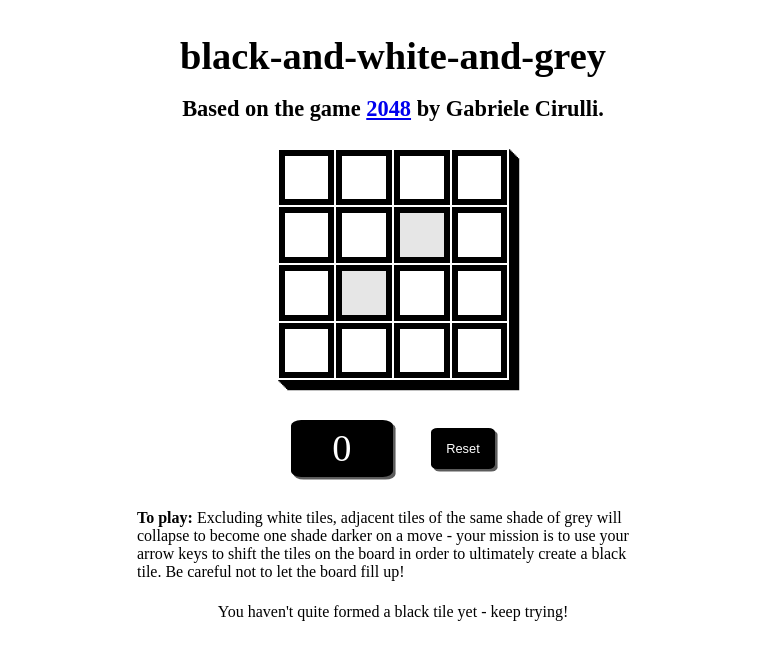
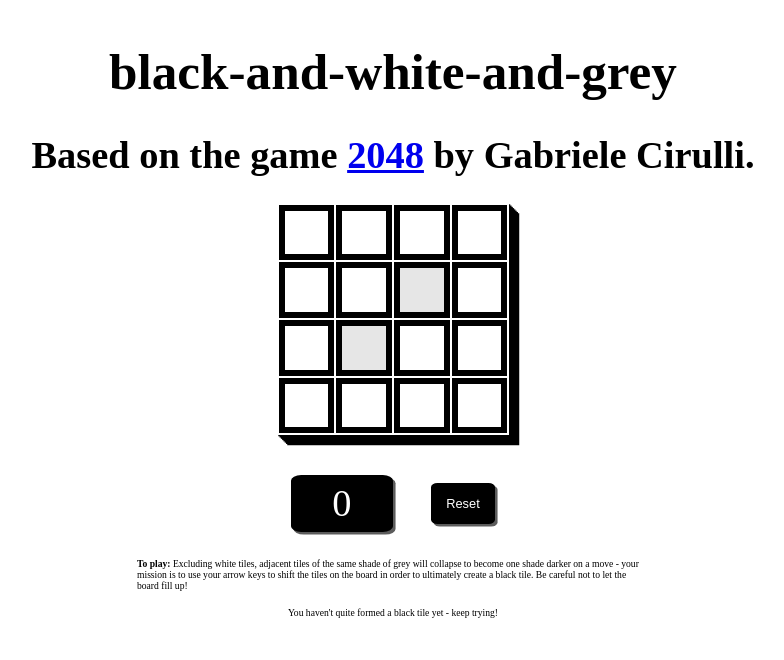
Before and after one commit to boyceby/black-and-white-and-grey, a website with bundled scripts: page index.html in a window 1280 px wide. Shown: the whole page, without its empty margins (247-1031 px from the left). Built offline with nearby package versions, Linux system fonts and the light colour scheme.

Commit message:
Update style.css

```diff
--- a/style.css
+++ b/style.css
@@ -5,17 +5,17 @@
 }
 
 div.title h1 {
-    font-size: 3vw;
+    font-size: 4vw;
     margin-bottom: 0vw
 }
 
 div.attribution h2 {
-    font-size: 1.75vw;
+    font-size: 3vw;
     margin-bottom: 2vw;
 }
 
 p {
-    font-size: 1.25vw;
+    font-size: .75vw;
     max-width: 40vw;
 }
 
```
